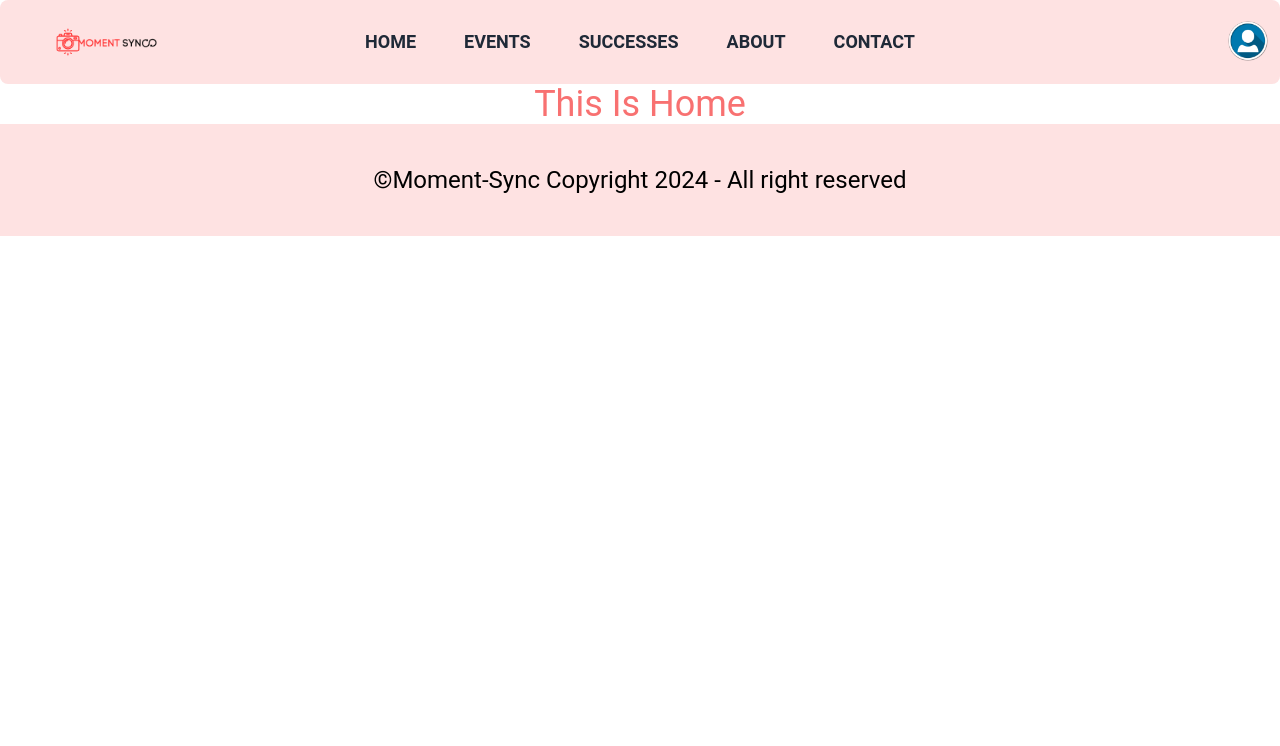
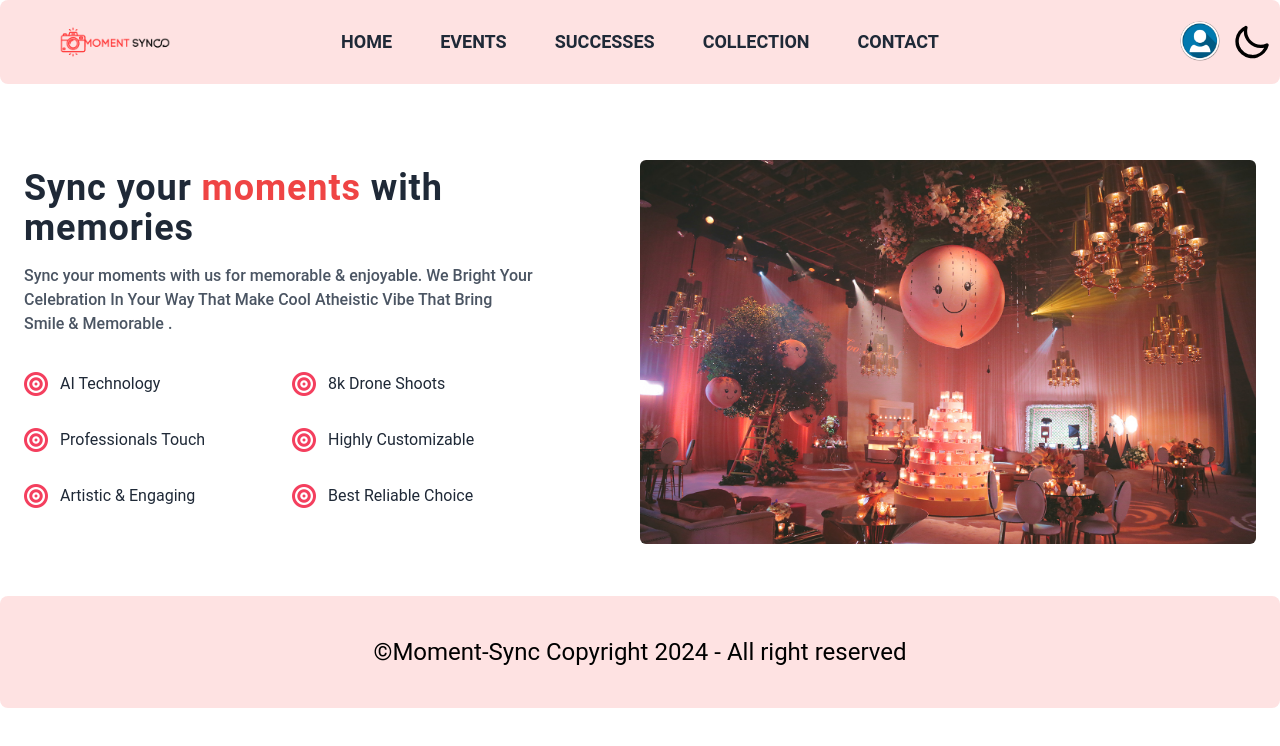
Before and after one commit to sahosskhan/moment-sync, a React (Vite) app: page / in a window 1280 px wide. Shown: the top 746 px of the page. Built offline with nearby package versions, Linux system fonts and the light colour scheme.

Commit message:
customize old design, add dark mode & home banner section

```diff
--- a/index.html
+++ b/index.html
@@ -4,6 +4,7 @@
     <meta charset="UTF-8" />
     <meta name="viewport" content="width=device-width, initial-scale=1.0" />
     <title>Moment Sync</title>
+    <script src="https://kit.fontawesome.com/8c20b98a6a.js" crossorigin="anonymous"></script>
   </head>
   <body>
     <div id="root"></div>
--- a/src/Layouts/MainLayouts.jsx
+++ b/src/Layouts/MainLayouts.jsx
@@ -5,7 +5,7 @@ import Footer from "../Shared/Footer";
 
 const MainLayouts = () => {
     return (
-        <div className="max-w-screen-2xl container mx-auto">
+        <div className=" dark:bg-gray-900 ">
          <Navbar/>
          <Outlet/>
          <Footer/>
--- /dev/null
+++ b/src/Pages/Home/Banner.jsx
@@ -0,0 +1,59 @@
+
+
+const Banner = () => {
+    return (
+        <>
+                    <div className="container flex flex-col px-6 py-10 mx-auto space-y-6 lg:h-[32rem] lg:py-16 lg:flex-row lg:items-center dark:bg-gray-900 dark:text-white">
+        <div className="w-full lg:w-1/2 ">
+            <div className="lg:max-w-lg">
+                <h1 className="text-2xl font-semibold tracking-wide text-gray-800 dark:text-white lg:text-4xl ">Sync your <span className="text-red-500">moments</span> with memories </h1>
+                <p className="mt-4 text-gray-600 font-medium dark:text-gray-300">Sync your moments with us for memorable & enjoyable. We Bright Your Celebration In Your Way That Make Cool Atheistic Vibe That Bring Smile & Memorable .</p>
+                <div className="grid gap-6 mt-8 sm:grid-cols-2">
+                    <div className="flex items-center text-gray-800 -px-3 dark:text-gray-200">
+                    <i className="fa-solid fa-bullseye text-2xl text-rose-500"></i>
+
+                        <span className="mx-3">AI Technology</span>
+                    </div>
+
+                    <div className="flex items-center text-gray-800 -px-3 dark:text-gray-200">
+                    <i className="fa-solid fa-bullseye text-2xl text-rose-500"></i>
+
+                        <span className="mx-3">8k Drone Shoots</span>
+                    </div>
+
+                    <div className="flex items-center text-gray-800 -px-3 dark:text-gray-200">
+                    <i className="fa-solid fa-bullseye text-2xl text-rose-500"></i>
+
+                        <span className="mx-3">Professionals Touch</span>
+                    </div>
+
+                    <div className="flex items-center text-gray-800 -px-3 dark:text-gray-200">
+                    <i className="fa-solid fa-bullseye text-2xl text-rose-500"></i>
+
+                        <span className="mx-3">Highly Customizable</span>
+                    </div>
+
+                    <div className="flex items-center text-gray-800 -px-3 dark:text-gray-200">
+                    <i className="fa-solid fa-bullseye text-2xl text-rose-500"></i>
+
+                        <span className="mx-3">Artistic & Engaging</span>
+                    </div>
+
+                    <div className="flex items-center text-gray-800 -px-3 dark:text-gray-200">
+                    <i className="fa-solid fa-bullseye text-2xl text-rose-500"></i>
+
+                        <span className="mx-3">Best Reliable Choice</span>
+                    </div>
+                </div>
+            </div>
+        </div>
+
+        <div className="flex items-center justify-center w-full h-96 lg:w-1/2">
+            <img className="object-cover w-full h-full max-w-2xl rounded-md" src="/home-banner.jpg" alt="glasses photo"/>
+        </div>
+    </div>
+        </>
+    );
+};
+
+export default Banner;
--- a/src/Pages/Home/Home.jsx
+++ b/src/Pages/Home/Home.jsx
@@ -1,9 +1,10 @@
+import Banner from "./Banner";
 
 
 const Home = () => {
     return (
-        <div>
-            <h1 className="text-center text-4xl text-red-400">This Is Home</h1>
+        <div className="max-w-screen-2xl container mx-auto">
+         <Banner/>
         </div>
     );
 };
--- a/src/Shared/Footer.jsx
+++ b/src/Shared/Footer.jsx
@@ -1,7 +1,7 @@
 const Footer = () => {
     return (
         <div>
-<footer className="footer footer-center p-10 bg-red-100 text-black text-2xl">
+<footer className="footer max-w-screen-2xl container mx-auto bg-red-100 dark:bg-gray-700  rounded-lg footer-center p-10 text-black text-2xl">
     <p>©Moment-Sync Copyright 2024 - All right reserved</p>
 </footer>
         </div>
--- a/src/Shared/Logo.jsx
+++ b/src/Shared/Logo.jsx
@@ -1,9 +1,9 @@
 const Logo = () => {
     return (
-        <div className=''>
-   <img className="lg:h-1/2 lg:w-3/5" src="/logo.png" alt="" />
+        <>
+   <img className="" src="/logo.png" alt="" />
 
-        </div>
+        </>
     );
 };
 
--- a/src/Shared/Navbar.jsx
+++ b/src/Shared/Navbar.jsx
@@ -1,32 +1,54 @@
 import { NavLink } from "react-router-dom";
 import Logo from "./Logo";
+import { useEffect, useState } from "react";
 
 
 const Navbar = () => {
+    const [theme, setTheme] = useState(null);
+    useEffect(() => {
+      if (window.matchMedia("(prefers-color-scheme: dark)").matches) {
+        setTheme("dark");
+      } else {
+        setTheme("light");
+      }
+    }, []);
+    useEffect(() => {
+      if (theme === "dark") {
+        document.documentElement.classList.add("dark");
+      } else {
+        document.documentElement.classList.remove("dark");
+      }
+    }, [theme]);
+
+    const handleThemeSwitch = () => {
+      setTheme(theme === "dark" ? "light" : "dark");
+    };
   return (
     <>
-<div className="navbar bg-red-100 rounded-lg uppercase">
+<div className="navbar max-w-screen-2xl container mx-auto bg-red-100 dark:bg-gray-700  rounded-lg uppercase">
   <div className="navbar-start">
     <div className="dropdown">
-      <div tabIndex={0} role="button" className="btn btn-ghost lg:hidden">
-        <svg xmlns="http://www.w3.org/2000/svg" className="h-5 w-5" fill="none" viewBox="0 0 24 24" stroke="currentColor"><path strokeLinecap="round" strokeLinejoin="round" strokeWidth="2" d="M4 6h16M4 12h8m-8 6h16" /></svg>
+      <div tabIndex={0} role="button" className="btn btn-ghost text-xl dark:text-white lg:hidden">
+      <i className="fa-solid fa-bars"></i>
       </div>
-      <ul tabIndex={0} className="menu menu-sm dropdown-content mt-3 z-[1] p-2 bg-red-50 rounded-box w-52 ">
+      <ul tabIndex={0} className="menu menu-sm dropdown-content mt-3 z-[1] p-2 bg-red-50 rounded-box w-52 dark:bg-gray-900 dark:text-white ">
       <NavLink to="/"><li className="hover:bg-red-500 rounded-md font-semibold hover:text-white"><a>Home</a></li></NavLink>
       <NavLink to="/"><li className="hover:bg-red-500 rounded-md font-semibold hover:text-white"><a>Events</a></li></NavLink>
       <NavLink to="/"><li className="hover:bg-red-500 rounded-md font-semibold hover:text-white"><a>Successes</a></li></NavLink>
-      <NavLink to="/"><li className="hover:bg-red-500 rounded-md font-semibold hover:text-white"><a>About</a></li></NavLink>
+      <NavLink to="/"><li className="hover:bg-red-500 rounded-md font-semibold hover:text-white"><a>Collection</a></li></NavLink>
       <NavLink to="/"><li className="hover:bg-red-500 rounded-md font-semibold hover:text-white"><a>Contact</a></li></NavLink>
       </ul>
     </div>
-  <Logo/>
+<div className="lg:w-[70%] w-[150%] h-full">
+<Logo />
+</div>
   </div>
   <div className="navbar-center hidden lg:flex">
-    <ul className="menu menu-lg menu-horizontal px-1 ">
+    <ul className="menu menu-lg menu-horizontal px-1 dark:text-white">
     <NavLink to="/"><li className="hover:bg-red-500 rounded-md font-semibold hover:text-white"><a>Home</a></li></NavLink>
       <NavLink to="/"><li className="hover:bg-red-500 rounded-md font-semibold hover:text-white"><a>Events</a></li></NavLink>
       <NavLink to="/"><li className="hover:bg-red-500 rounded-md font-semibold hover:text-white"><a>Successes</a></li></NavLink>
-      <NavLink to="/"><li className="hover:bg-red-500 rounded-md font-semibold hover:text-white"><a>About</a></li></NavLink>
+      <NavLink to="/"><li className="hover:bg-red-500 rounded-md font-semibold hover:text-white"><a>Collection</a></li></NavLink>
       <NavLink to="/"><li className="hover:bg-red-500 rounded-md font-semibold hover:text-white"><a>Contact</a></li></NavLink>
     </ul>
   </div>
@@ -37,13 +59,37 @@ const Navbar = () => {
           <img  src="/user.png" />
         </div>
       </div>
-      <ul tabIndex={0} className="menu menu-md dropdown-content mt-3 z-[1] p-2 shadow bg-red-100 rounded-box w-52 ">
-      <NavLink to="/"><li className=" mb-2 rounded-md font-semibold hover:bg-red-100 capitalize"><a>Sahoss Khan</a></li></NavLink>
+      <ul tabIndex={0} className="menu menu-md dropdown-content mt-3 z-[1] p-2 shadow bg-red-100 dark:bg-gray-900 rounded-box w-52 dark:text-white ">
+      <li className=" mb-4 rounded-md font-semibold text-black bg-gray-300 capitalize"><a>Sahoss Khan</a></li>
       <NavLink to="/"><li className="hover:bg-red-500 rounded-md font-semibold hover:text-white"><a>Register</a></li></NavLink>
       <NavLink to="/"><li className="hover:bg-red-500 rounded-md font-semibold hover:text-white"><a>Login</a></li></NavLink>
       <NavLink to="/"><li className="hover:bg-red-500 rounded-md font-semibold hover:text-white"><a>Logout</a></li></NavLink>
       </ul>
     </div>
+{/* dark mode */}
+<div className="mt-[6px] ml-2">
+          <label className="swap swap-rotate">
+            {/* this hidden checkbox controls the state */}
+            <input onClick={handleThemeSwitch} type="checkbox" />
+            {/* sun icon */}
+            <svg
+              className="text-white swap-on fill-current w-10 h-10"
+              xmlns="http://www.w3.org/2000/svg"
+              viewBox="0 0 24 24"
+            >
+              <path d="M5.64,17l-.71.71a1,1,0,0,0,0,1.41,1,1,0,0,0,1.41,0l.71-.71A1,1,0,0,0,5.64,17ZM5,12a1,1,0,0,0-1-1H3a1,1,0,0,0,0,2H4A1,1,0,0,0,5,12Zm7-7a1,1,0,0,0,1-1V3a1,1,0,0,0-2,0V4A1,1,0,0,0,12,5ZM5.64,7.05a1,1,0,0,0,.7.29,1,1,0,0,0,.71-.29,1,1,0,0,0,0-1.41l-.71-.71A1,1,0,0,0,4.93,6.34Zm12,.29a1,1,0,0,0,.7-.29l.71-.71a1,1,0,1,0-1.41-1.41L17,5.64a1,1,0,0,0,0,1.41A1,1,0,0,0,17.66,7.34ZM21,11H20a1,1,0,0,0,0,2h1a1,1,0,0,0,0-2Zm-9,8a1,1,0,0,0-1,1v1a1,1,0,0,0,2,0V20A1,1,0,0,0,12,19ZM18.36,17A1,1,0,0,0,17,18.36l.71.71a1,1,0,0,0,1.41,0,1,1,0,0,0,0-1.41ZM12,6.5A5.5,5.5,0,1,0,17.5,12,5.51,5.51,0,0,0,12,6.5Zm0,9A3.5,3.5,0,1,1,15.5,12,3.5,3.5,0,0,1,12,15.5Z" />
+            </svg>
+            {/* moon icon */}
+            <svg
+              className="text-black swap-off fill-current w-10 h-10"
+              xmlns="http://www.w3.org/2000/svg"
+              viewBox="0 0 24 24"
+            >
+              <path d="M21.64,13a1,1,0,0,0-1.05-.14,8.05,8.05,0,0,1-3.37.73A8.15,8.15,0,0,1,9.08,5.49a8.59,8.59,0,0,1,.25-2A1,1,0,0,0,8,2.36,10.14,10.14,0,1,0,22,14.05,1,1,0,0,0,21.64,13Zm-9.5,6.69A8.14,8.14,0,0,1,7.08,5.22v.27A10.15,10.15,0,0,0,17.22,15.63a9.79,9.79,0,0,0,2.1-.22A8.11,8.11,0,0,1,12.14,19.73Z" />
+            </svg>
+          </label>
+        </div>
+
   </div>
 </div>
     </>
--- a/tailwind.config.js
+++ b/tailwind.config.js
@@ -4,6 +4,7 @@ export default {
     "./index.html",
     "./src/**/*.{js,ts,jsx,tsx}",
   ],
+  darkMode: "class",
   theme: {
     extend: {},
   },
```
Also changed, not shown: public/home-banner.jpg (added).
